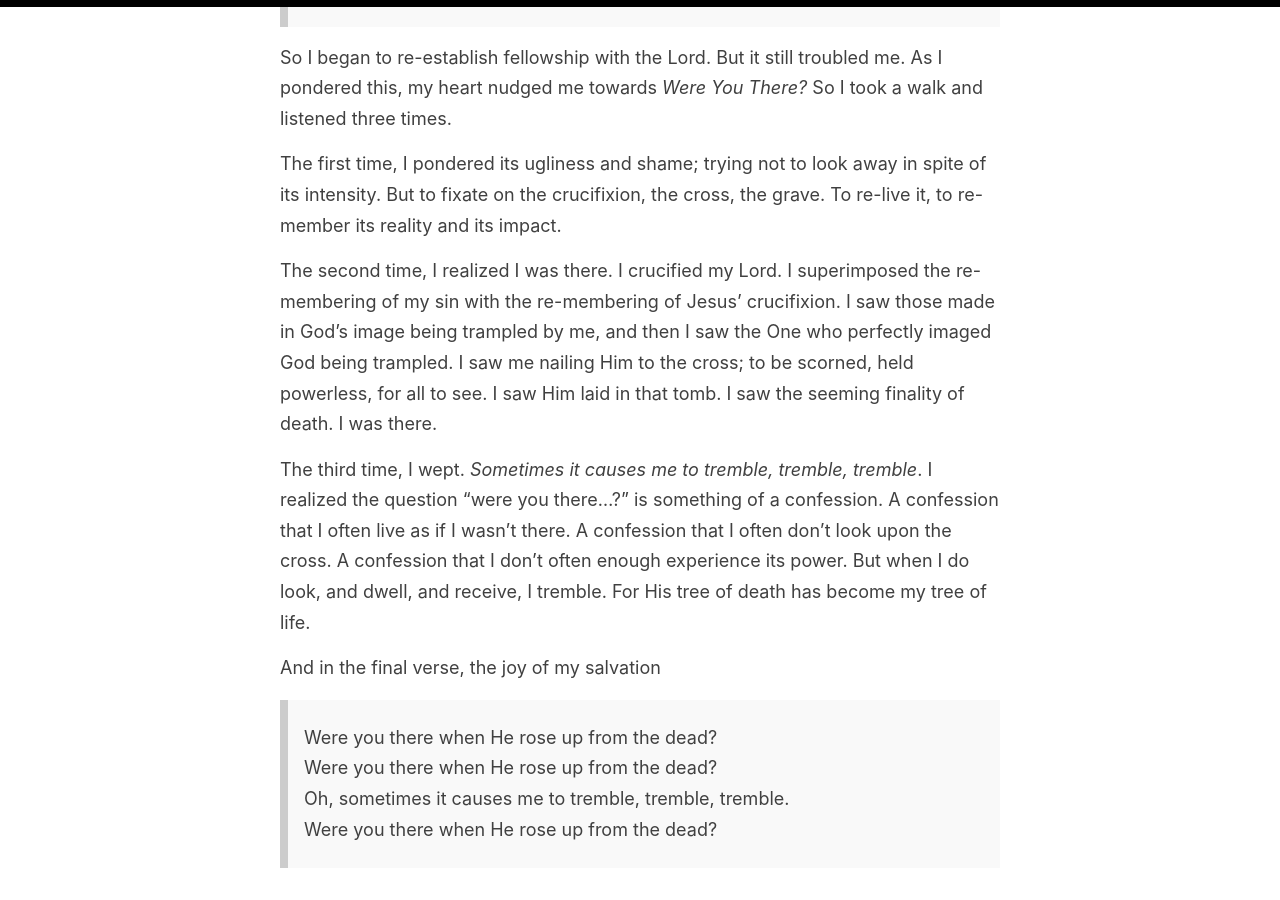
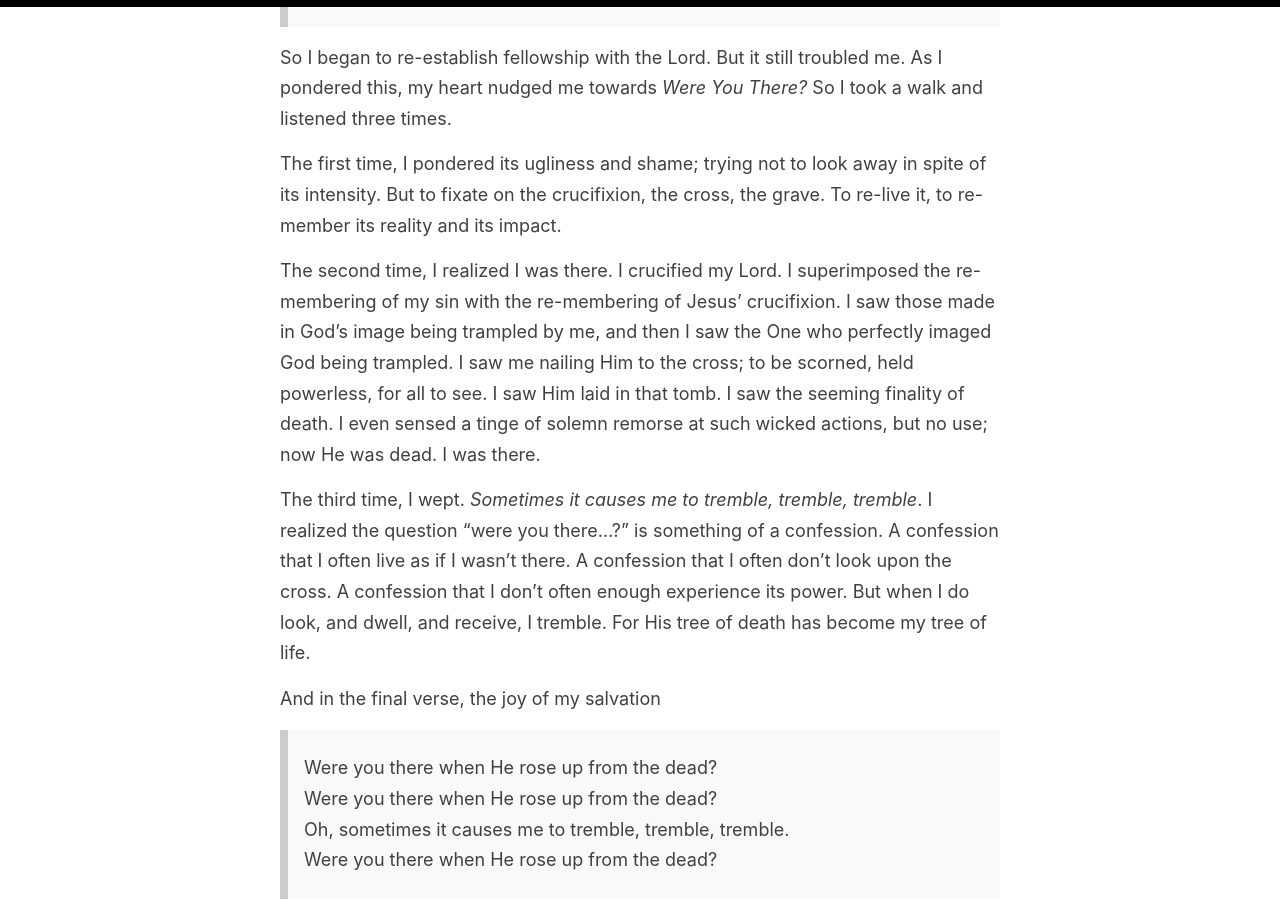
Before and after one commit to jiangts/bible-reflections, a Jekyll site: the page built from _posts/2024-01-17-i-was-there.md, in a window 1280 px wide and 900 px high, scrolled down 1996 px. Built offline with Jekyll 4.4.1, drawn with Linux system fonts in a browser that asks for light colours.

Commit message:
Update Wed Jan 17 11:51:27 PST 2024

```diff
--- a/_posts/2024-01-17-i-was-there.md
+++ b/_posts/2024-01-17-i-was-there.md
@@ -49,7 +49,7 @@ As I pondered this, my heart nudged me towards *Were You There?* So I took a wal
 
 The first time, I pondered its ugliness and shame; trying not to look away in spite of its intensity. But to fixate on the crucifixion, the cross, the grave. To re-live it, to re-member its reality and its impact.
 
-The second time, I realized I was there. I crucified my Lord. I superimposed the re-membering of my sin with the re-membering of Jesus' crucifixion. I saw those made in God's image being trampled by me, and then I saw the One who perfectly imaged God being trampled. I saw me nailing Him to the cross; to be scorned, held powerless, for all to see. I saw Him laid in that tomb. I saw the seeming finality of death. I was there.
+The second time, I realized I was there. I crucified my Lord. I superimposed the re-membering of my sin with the re-membering of Jesus' crucifixion. I saw those made in God's image being trampled by me, and then I saw the One who perfectly imaged God being trampled. I saw me nailing Him to the cross; to be scorned, held powerless, for all to see. I saw Him laid in that tomb. I saw the seeming finality of death. I even sensed a tinge of solemn remorse at such wicked actions, but no use; now He was dead. I was there.
 
 The third time, I wept. *Sometimes it causes me to tremble, tremble, tremble*. I realized the question "were you there...?" is something of a confession. A confession that I often live as if I wasn't there. A confession that I often don't look upon the cross. A confession that I don't often enough experience its power. But when I do look, and dwell, and receive, I tremble. For His tree of death has become my tree of life.
 
```
